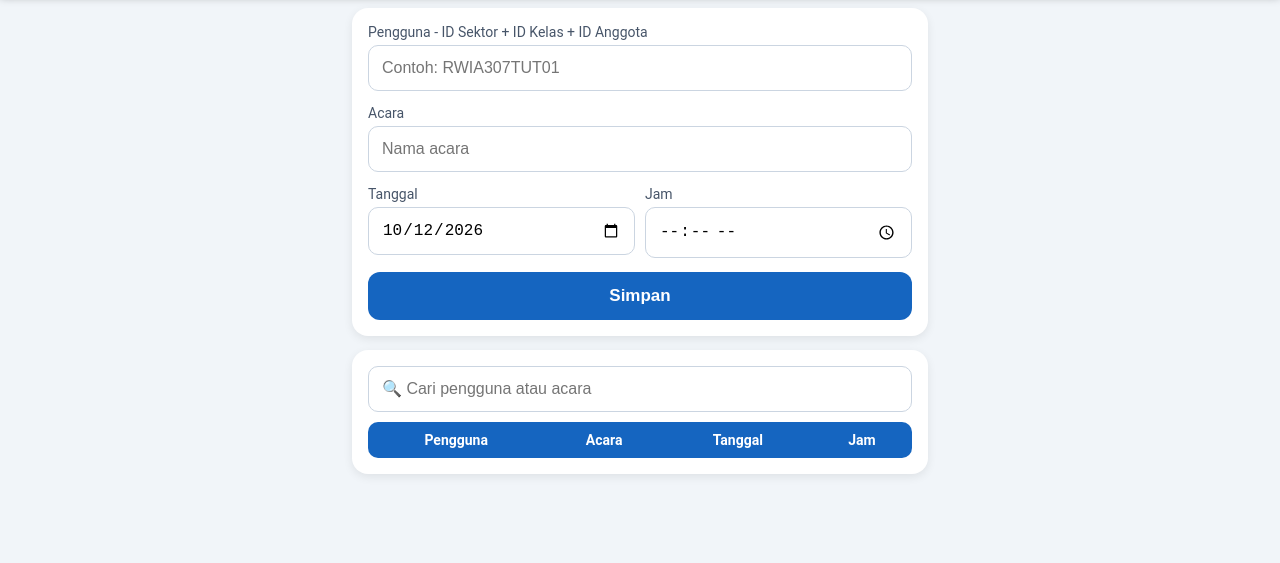
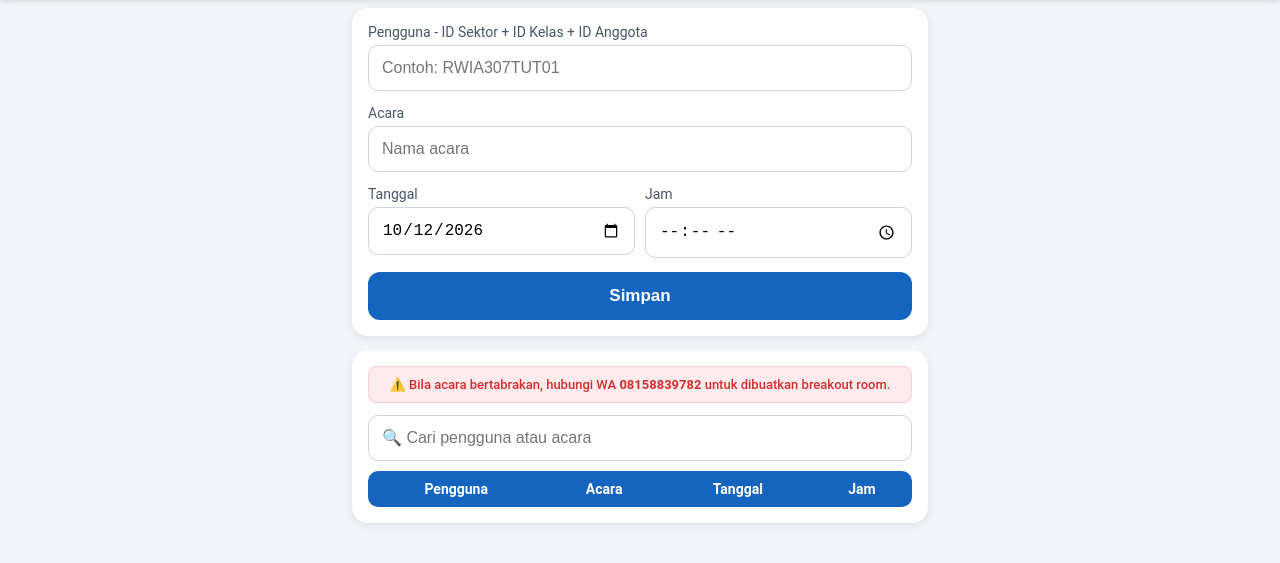
Before and after one commit to jack3prof/jadwalzoom, a plain HTML site: page index.html in a window 1280 px wide. Shown: the part 111-674 px from the top of the page. Drawn offline with Linux system fonts and the light colour scheme; no server answers.

Commit message:
Refactor index.html with new styles and elements
Updated styling and structure of the HTML document, added info-tabel for additional information, and improved button and input handling.

```diff
--- a/index.html
+++ b/index.html
@@ -119,6 +119,21 @@
         }
 
         /* =========================
+            INFO KETERANGAN TABEL
+        ========================= */
+        .info-tabel {
+            font-size: 13px;
+            color: #d32f2f;
+            background: #ffebee;
+            padding: 10px 12px;
+            border-radius: 8px;
+            margin-bottom: 12px;
+            text-align: center;
+            font-weight: 500;
+            border: 1px solid #ffcdd2;
+        }
+
+        /* =========================
             SEARCH
         ========================= */
         .search {
@@ -234,6 +249,12 @@
             tr:nth-child(even) {
                 background: #334155;
             }
+
+            .info-tabel {
+                background: #451a03;
+                color: #fed7aa;
+                border-color: #78350f;
+            }
         }
     </style>
 </head>
@@ -261,10 +282,6 @@
                 Pengguna - ID Sektor + ID Kelas + ID Anggota
             </label>
 
-            <!--
-                Datalist membuat pengguna yang pernah digunakan
-                bisa dipilih kembali.
-            -->
             <input
                 id="pengguna"
                 type="text"
@@ -275,7 +292,6 @@
 
             <datalist id="daftarPengguna"></datalist>
 
-
             <label>Acara</label>
 
             <input
@@ -283,7 +299,6 @@
                 type="text"
                 placeholder="Nama acara"
             >
-
 
             <div style="display:grid; grid-template-columns:1fr 1fr; gap:10px;">
 
@@ -307,7 +322,6 @@
 
             </div>
 
-
             <button
                 id="btnSimpan"
                 onclick="simpan()"
@@ -317,11 +331,15 @@
 
         </div>
 
-
         <!-- =========================
              DATA TABLE
         ========================= -->
         <div class="card">
+
+            <!-- Keterangan Tambahan -->
+            <div class="info-tabel">
+                ⚠️ Bila acara bertabrakan, hubungi WA <strong>08158839782</strong> untuk dibuatkan breakout room.
+            </div>
 
             <input
                 class="search"
@@ -331,7 +349,6 @@
                 oninput="filterData()"
             >
 
-
             <div
                 class="loading"
                 id="loading"
@@ -339,7 +356,6 @@
                 <div class="spinner"></div>
                 <p>Memuat data...</p>
             </div>
-
 
             <div class="table-wrap">
 
@@ -364,7 +380,6 @@
 
     </div>
 
-
     <!-- =========================
          SNACKBAR
     ========================= -->
@@ -372,7 +387,6 @@
         class="snackbar"
         id="snackbar"
     ></div>
-
 
     <script>
 
@@ -383,10 +397,8 @@
         const API =
             "https://script.google.com/macros/s/AKfycbw9Yni2qbSeK1MQd-zig70h840f0Get2Os70M54aI7TKNuNA44GZT9p_Ad8yiMct2uFww/exec";
 
-
         // Semua data dari server
         let semuaData = [];
-
 
         // =========================
         // SAAT HALAMAN DIBUKA
@@ -398,13 +410,7 @@
 
             loadData();
 
-            // Ambil daftar pengguna yang pernah digunakan
             loadDaftarPengguna();
-
-
-            // =========================
-            // OTOMATIS UPPERCASE
-            // =========================
 
             document
                 .getElementById("pengguna")
@@ -417,7 +423,6 @@
                 });
 
         });
-
 
         // =========================
         // DEFAULT TANGGAL HARI INI
@@ -437,12 +442,10 @@
                 d.getDate()
             ).padStart(2, "0");
 
-
             document.getElementById("tanggal").value =
                 `${yyyy}-${mm}-${dd}`;
 
         }
-
 
         // =========================
         // LOAD DAFTAR PENGGUNA
@@ -454,13 +457,10 @@
                 localStorage.getItem("daftarPenggunaZoomRW") || "[]"
             );
 
-
             let datalist =
                 document.getElementById("daftarPengguna");
 
-
             datalist.innerHTML = "";
-
 
             daftar.forEach(function (pengguna) {
 
@@ -475,7 +475,6 @@
 
         }
 
-
         // =========================
         // SIMPAN PENGGUNA KE BROWSER
         // =========================
@@ -486,8 +485,6 @@
                 localStorage.getItem("daftarPenggunaZoomRW") || "[]"
             );
 
-
-            // Jika belum ada, tambahkan
             if (!daftar.includes(pengguna)) {
 
                 daftar.push(pengguna);
@@ -499,12 +496,9 @@
 
             }
 
-
-            // Refresh daftar pilihan
             loadDaftarPengguna();
 
         }
-
 
         // =========================
         // AMBIL DATA DARI SERVER
@@ -514,16 +508,13 @@
 
             tampilLoading(true);
 
-
             try {
 
                 const response =
                     await fetch(API + "?action=list");
 
-
                 semuaData =
                     await response.json();
-
 
                 tampilTabel(semuaData);
 
@@ -539,11 +530,9 @@
 
             }
 
-
             tampilLoading(false);
 
         }
-
 
         // =========================
         // FORMAT JAM
@@ -566,7 +555,6 @@ return `${String(jamBaru).padStart(2, "0")}:${String(menitBaru).padStart(2, "0")
 
         }
 
-
         // =========================
         // TAMPIL TABEL
         // =========================
@@ -574,7 +562,6 @@ return `${String(jamBaru).padStart(2, "0")}:${String(menitBaru).padStart(2, "0")
         function tampilTabel(data) {
 
             let html = "";
-
 
             if (
                 !Array.isArray(data) ||
@@ -624,12 +611,10 @@ return `${String(jamBaru).padStart(2, "0")}:${String(menitBaru).padStart(2, "0")
 
             }
 
-
             document.getElementById("tabelData").innerHTML =
                 html;
 
         }
-
 
         // =========================
         // FILTER PENCARIAN
@@ -642,7 +627,6 @@ return `${String(jamBaru).padStart(2, "0")}:${String(menitBaru).padStart(2, "0")
                     .getElementById("cari")
                     .value
                     .toLowerCase();
-
 
             let hasil =
                 semuaData.filter(function (r) {
@@ -657,7 +641,6 @@ return `${String(jamBaru).padStart(2, "0")}:${String(menitBaru).padStart(2, "0")
                             .toString()
                             .toLowerCase();
 
-
                     return (
                         pengguna.includes(keyword) ||
                         acara.includes(keyword)
@@ -665,21 +648,15 @@ return `${String(jamBaru).padStart(2, "0")}:${String(menitBaru).padStart(2, "0")
 
                 });
 
-
             tampilTabel(hasil);
 
         }
-
 
         // =========================
         // SIMPAN DATA
         // =========================
 
         async function simpan() {
-
-            // =========================
-            // PENGGUNA
-            // =========================
 
             let pengguna =
                 document
@@ -688,25 +665,8 @@ return `${String(jamBaru).padStart(2, "0")}:${String(menitBaru).padStart(2, "0")
                     .replace(/\s/g, "")
                     .toUpperCase();
 
-
-            /*
-                Format:
-
-                4 huruf
-                +
-                3 angka
-                +
-                3 huruf
-                +
-                2 angka
-
-                Contoh:
-                RWIA307TUT01
-            */
-
             let regex =
                 /^[A-Z]{4}\d{3}[A-Z]{3}\d{2}$/;
-
 
             if (!regex.test(pengguna)) {
 
@@ -719,17 +679,11 @@ return `${String(jamBaru).padStart(2, "0")}:${String(menitBaru).padStart(2, "0")
 
             }
 
-
-            // =========================
-            // ACARA
-            // =========================
-
             let acara =
                 document
                     .getElementById("acara")
                     .value
                     .trim();
-
 
             if (acara === "") {
 
@@ -742,16 +696,10 @@ return `${String(jamBaru).padStart(2, "0")}:${String(menitBaru).padStart(2, "0")
 
             }
 
-
-            // =========================
-            // TANGGAL
-            // =========================
-
             let tanggalInput =
                 document
                     .getElementById("tanggal")
                     .value;
-
 
             if (!tanggalInput) {
 
@@ -763,16 +711,10 @@ return `${String(jamBaru).padStart(2, "0")}:${String(menitBaru).padStart(2, "0")
 
             }
 
-
-            // =========================
-            // JAM
-            // =========================
-
             let jam =
                 document
                     .getElementById("jam")
                     .value;
-
 
             if (!jam) {
 
@@ -784,40 +726,23 @@ return `${String(jamBaru).padStart(2, "0")}:${String(menitBaru).padStart(2, "0")
 
             }
 
-
-            // =========================
-            // FORMAT TANGGAL
-            // =========================
-
             let p =
                 tanggalInput.split("-");
 
-
             let tanggal =
                 `${p[2]}/${p[1]}/${p[0]}`;
-
-
-            // =========================
-            // TOMBOL
-            // =========================
 
             let tombol =
                 document.getElementById(
                     "btnSimpan"
                 );
 
-
             tombol.disabled = true;
 
             tombol.innerHTML =
                 "Menyimpan...";
 
-
             try {
-
-                // =========================
-                // PARAMETER API
-                // =========================
 
                 const params =
                     new URLSearchParams({
@@ -834,67 +759,32 @@ return `${String(jamBaru).padStart(2, "0")}:${String(menitBaru).padStart(2, "0")
 
                     });
 
-
-                // =========================
-                // KIRIM KE GOOGLE APPS SCRIPT
-                // =========================
-
                 let response =
                     await fetch(
                         `${API}?${params.toString()}`
                     );
 
-
                 let hasil =
                     await response.json();
 
-
-                // =========================
-                // BERHASIL
-                // =========================
-
                 if (hasil.success) {
-
-                    /*
-                     * SIMPAN PENGGUNA
-                     *
-                     * Pengguna yang baru dimasukkan
-                     * akan masuk ke daftar pilihan.
-                     */
 
                     simpanPengguna(
                         pengguna
                     );
 
-
                     snackbar(
                         "Data berhasil disimpan"
                     );
-
-
-                    /*
-                     * Kosongkan acara.
-                     *
-                     * Pengguna TIDAK dikosongkan
-                     * supaya input berikutnya lebih cepat.
-                     */
 
                     document
                         .getElementById("acara")
                         .value = "";
 
-
-                    /*
-                     * Pengguna tetap berada
-                     * di kolom input.
-                     */
-
                     document
                         .getElementById("pengguna")
                         .value = pengguna;
 
-
-                    // Refresh data tabel
                     loadData();
 
                 }
@@ -920,18 +810,12 @@ return `${String(jamBaru).padStart(2, "0")}:${String(menitBaru).padStart(2, "0")
 
             }
 
-
-            // =========================
-            // AKTIFKAN KEMBALI TOMBOL
-            // =========================
-
             tombol.disabled = false;
 
             tombol.innerHTML =
                 "Simpan";
 
         }
-
 
         // =========================
         // LOADING
@@ -948,7 +832,6 @@ return `${String(jamBaru).padStart(2, "0")}:${String(menitBaru).padStart(2, "0")
 
         }
 
-
         // =========================
         // SNACKBAR
         // =========================
@@ -960,12 +843,10 @@ return `${String(jamBaru).padStart(2, "0")}:${String(menitBaru).padStart(2, "0")
                     "snackbar"
                 );
 
-
             s.innerHTML = aman(text);
 
             s.style.display =
                 "block";
-
 
             setTimeout(function () {
 
@@ -976,7 +857,6 @@ return `${String(jamBaru).padStart(2, "0")}:${String(menitBaru).padStart(2, "0")
 
         }
 
-
         // =========================
         // ERROR INPUT
         // =========================
@@ -986,12 +866,9 @@ return `${String(jamBaru).padStart(2, "0")}:${String(menitBaru).padStart(2, "0")
             let el =
                 document.getElementById(id);
 
-
             el.classList.add("error");
 
-
             snackbar(msg);
-
 
             setTimeout(function () {
 
@@ -1003,7 +880,6 @@ return `${String(jamBaru).padStart(2, "0")}:${String(menitBaru).padStart(2, "0")
 
         }
 
-
         // =========================
         // AMANKAN HTML
         // =========================
@@ -1011,7 +887,6 @@ return `${String(jamBaru).padStart(2, "0")}:${String(menitBaru).padStart(2, "0")
         function aman(text) {
 
             if (!text) return "";
-
 
             return text
                 .toString()
```
Lines whose indentation alone changed are shown as unchanged.
